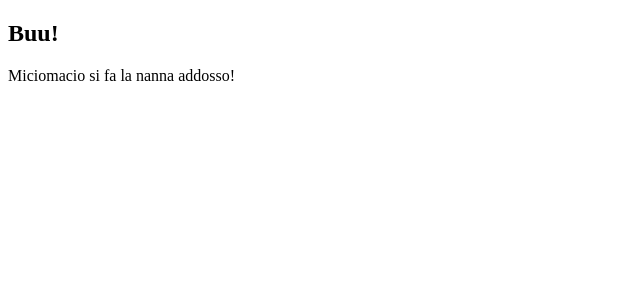
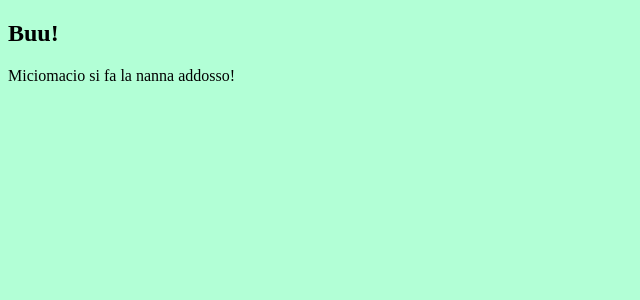
Before and after one commit to endwarfina/miciomacio-e-topotopazio, a Jekyll site: the page built from perdita.md, in a window 1280 px wide. Shown: the top 300 px of the page, without its empty margins (0-640 px from the left). Built offline with Jekyll 4.4.1, drawn with Linux system fonts in a browser that asks for light colours; our own code applies the rules of GitHub Pages for plain Markdown files.

Commit message:
Update main.css

```diff
--- a/static/css/main.css
+++ b/static/css/main.css
@@ -1,3 +1,3 @@
 html {
-  background-color: B2FFD6;
+  background-color: #B2FFD6;
 }
```
